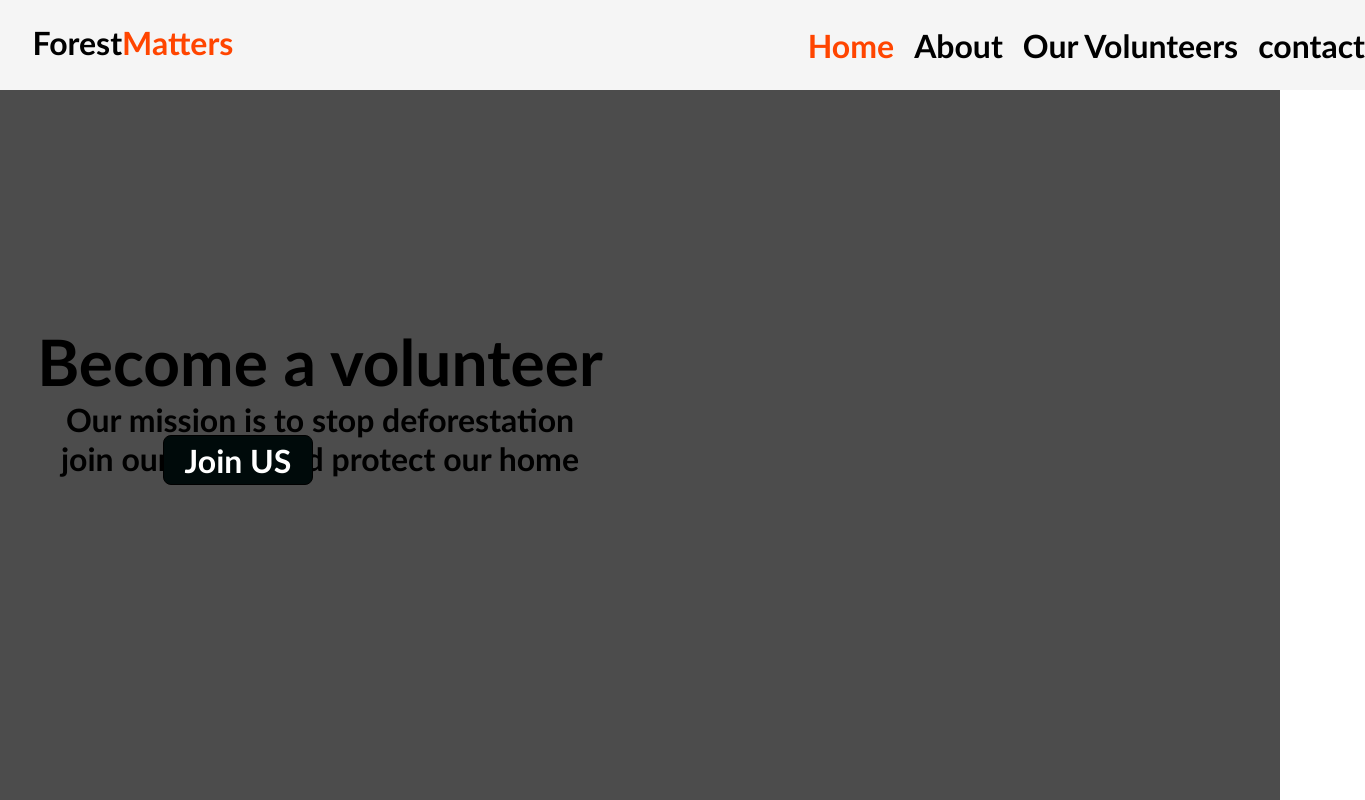
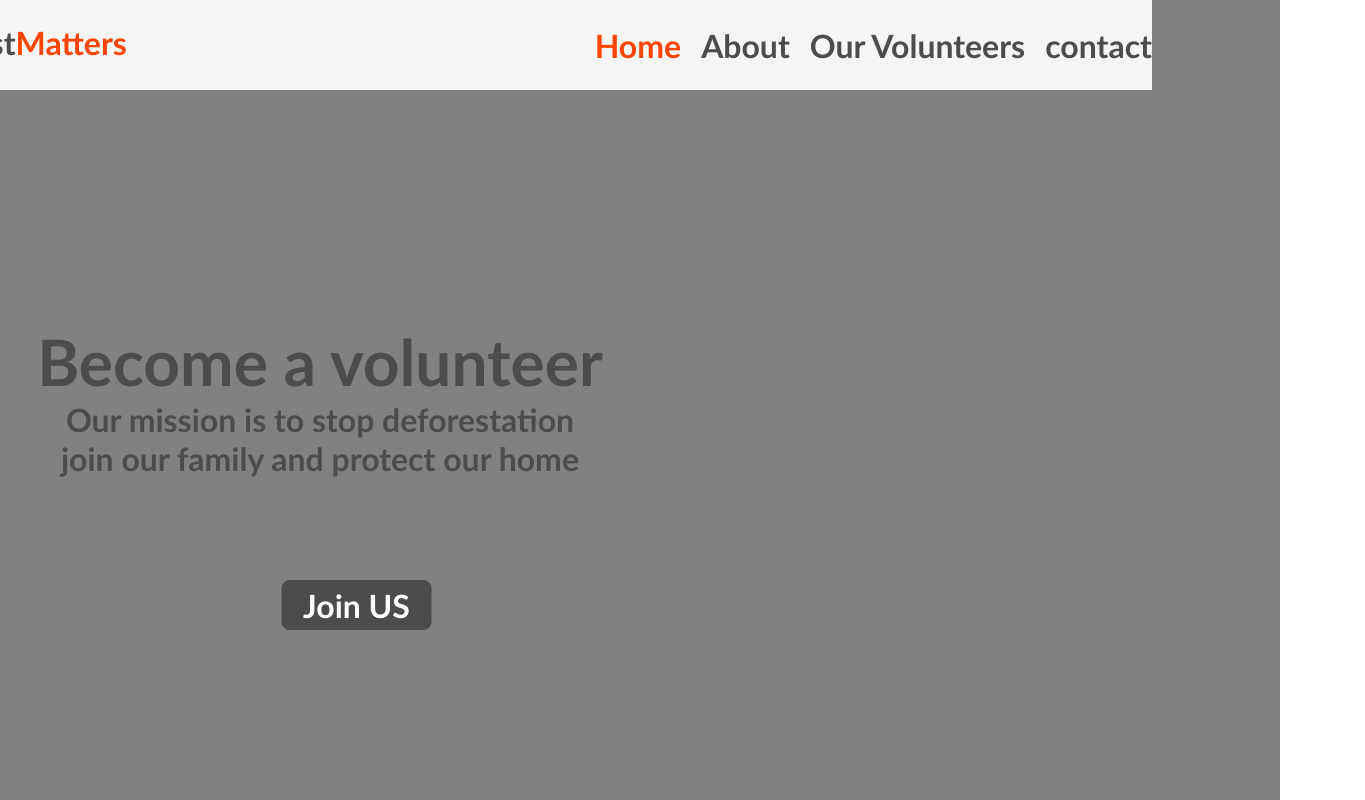
Before and after one commit to Haithamsaleh/W01D04, a plain HTML site: page forest/index.html in a window 1280 px wide. Shown: the whole page, 1365 px wide, since content can reach past the window. Drawn offline with Linux system fonts and the light colour scheme.

Commit message:
fix forest t

```diff
--- a/forest/index.html
+++ b/forest/index.html
@@ -31,7 +31,7 @@
             </div>
 
         </div>
-        <input  class='button1' type="button" style="color: white;" value="Join US">
+        <div><input  class='button1' type="button" style="color: white;" value="Join US"></div>
 
     </body>
 
--- a/forest/st.css
+++ b/forest/st.css
@@ -14,14 +14,16 @@
 	transform: translate(-650%, -25%);
 	text-align: center;
     text-decoration: none;
-	color: black;
+	color: rgb(75, 77, 77);
 	font-weight: bold;
 	font-size: 2rem;
+	font-family: 'Gill Sans', 'Gill Sans MT', Calibri, 'Trebuchet MS', sans-serif;
+
 }
 
 a {
 	text-decoration: none;
-	color: black;
+	color: rgb(75, 77, 77);
 	font-weight: bold;
 	font-size: 2rem;
 	transition: all 20ms linear;
@@ -52,11 +54,11 @@ li {
 }
 
 header {
-	width: 1365px;
+	width: 90%;
 	height: 90px;
     gap: 20px   ;
 	display: flex;
-	justify-content: right;
+	justify-content:flex-end;
 	align-items: center;
 	z-index: 2;
 	position: absolute;
@@ -80,7 +82,7 @@ header {
 	background-repeat: no-repeat;
 	background-position: center;
 	background-size: cover;
-	background-color: black;
+	background-color: rgb(75, 77, 77);
 	opacity: 0.7;
 }
 
@@ -96,7 +98,7 @@ header {
 
 h1,
 h2 {
-	color: black;
+	color: rgb(75, 77, 77);
 }
 
 h2 {
@@ -108,11 +110,10 @@ h2 {
 	position:absolute;
 	top: 10%;
 	left: 10%;
-	transform: translate(20%, 700%);
-	color: black;
+	transform: translate(99%, 990%);
 	font-weight: bold;
 	font-size: 2rem;
-    background-color: rgb(0, 10, 10); margin: 5px;
+    background-color: rgb(75, 77, 77); margin: 5px;
     border-radius: 8px;
-border:  1px solid rgb(0, 0, 0); margin: 5px;
-padding: 5px 10px;
+border:  1px solid rgb(75, 77, 77);
+}
```
